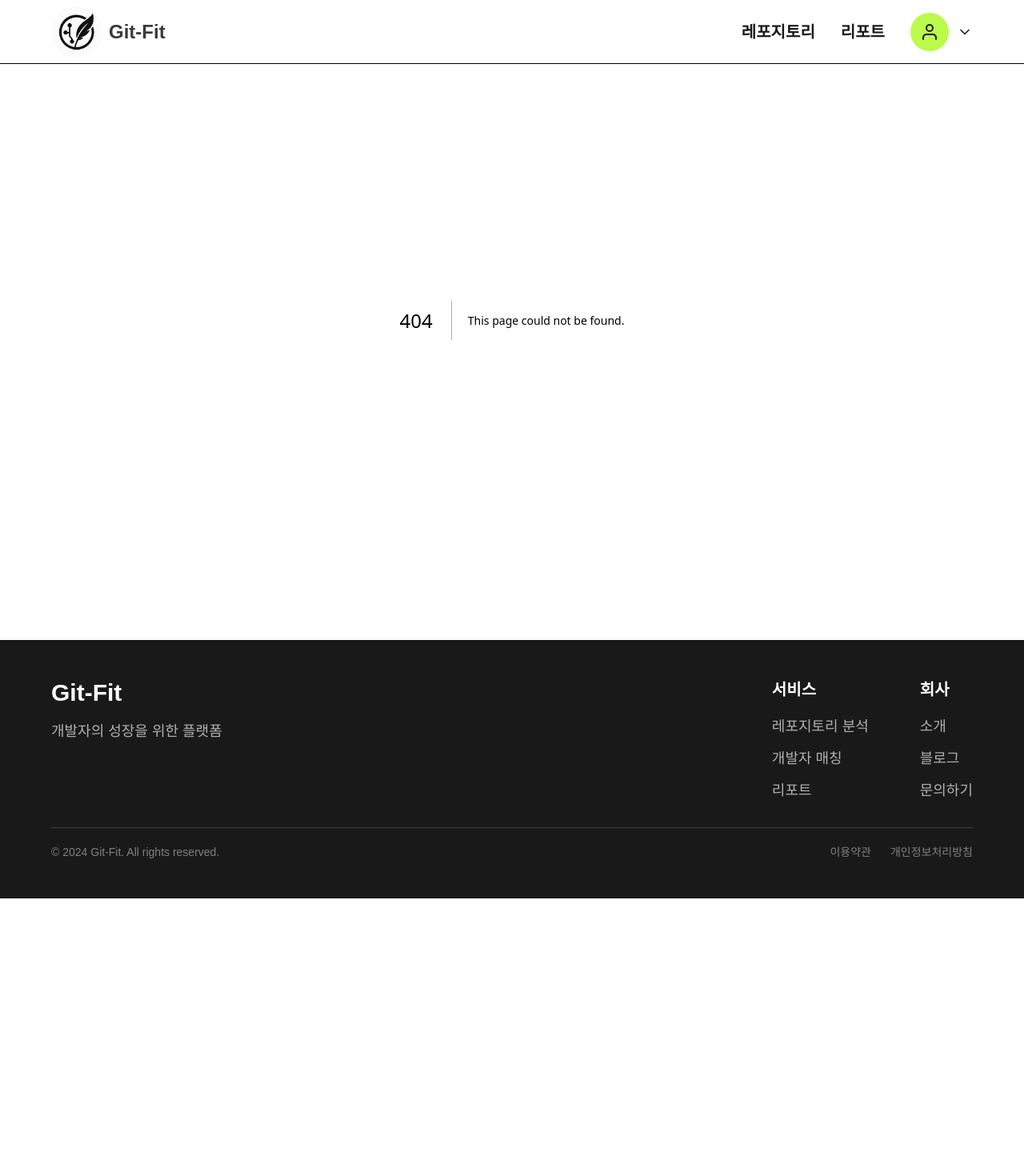
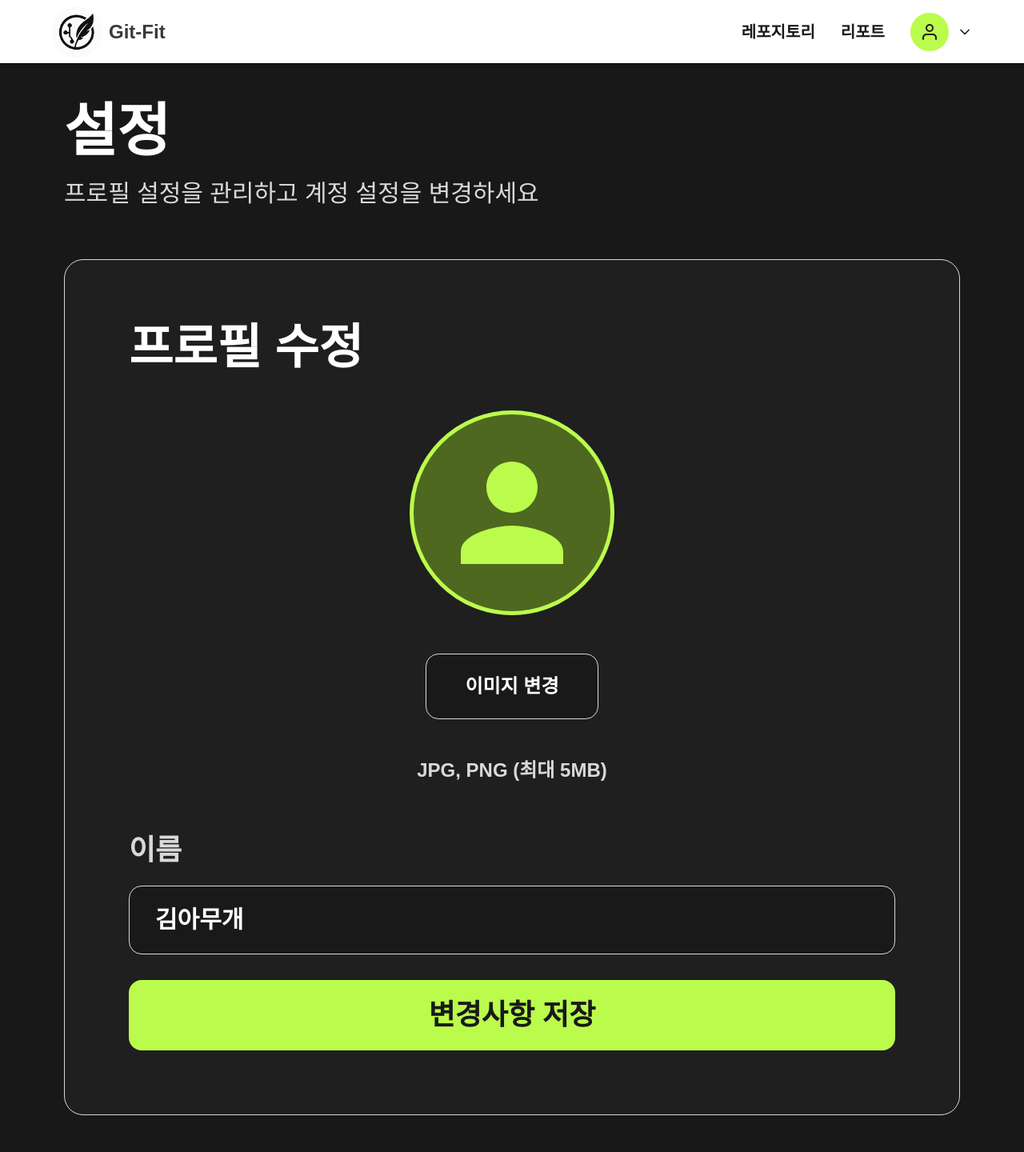
Before and after one commit to KAU-gitfit/gitfit-next, a Next.js app: page /settings in a window 1280 px wide. Before the commit this address had no page. Shown: the top 1440 px of the page at 80% size. Before the commit the page ends 1123 px from the top, so only its background shows below. Built offline with nearby package versions, Linux system fonts and the light colour scheme.

Commit message:
Settings page

```diff
--- a/app/components/Header.tsx
+++ b/app/components/Header.tsx
@@ -2,16 +2,22 @@
 
 import { useState, useEffect, useRef } from "react";
 import Link from "next/link";
+import Image from "next/image";
 import Logo from "./Logo";
 import { IconUser } from "./icons";
+import { useProfile } from "@/app/context/ProfileContext";
 
 export default function Header() {
   const [isDropdownOpen, setIsDropdownOpen] = useState(false);
   const dropdownRef = useRef<HTMLDivElement>(null);
+  const { profileImage } = useProfile();
 
   useEffect(() => {
     const handleClickOutside = (event: MouseEvent) => {
-      if (dropdownRef.current && !dropdownRef.current.contains(event.target as Node)) {
+      if (
+        dropdownRef.current &&
+        !dropdownRef.current.contains(event.target as Node)
+      ) {
         setIsDropdownOpen(false);
       }
     };
@@ -28,17 +34,26 @@ export default function Header() {
   return (
     <header className="absolute bg-white border-b border-black top-0 left-0 w-full h-16 md:h-18 lg:h-20 xl:h-20 z-50">
       <div className="flex items-center justify-between h-full px-4 md:px-8 lg:px-12 xl:px-16 max-w-[1920px] mx-auto">
-        <Link href="/" className="flex gap-1 md:gap-2 items-center cursor-pointer">
+        <Link
+          href="/"
+          className="flex gap-1 md:gap-2 items-center cursor-pointer"
+        >
           <Logo className="relative shrink-0 size-12 md:size-14 lg:size-16 xl:size-16" />
           <div className="flex flex-col font-bold justify-center text-[#3a3a3a] text-xl md:text-2xl lg:text-2xl xl:text-2xl">
             <p>Git-Fit</p>
           </div>
         </Link>
         <div className="flex gap-4 md:gap-6 lg:gap-6 xl:gap-8 items-center">
-          <Link href="/repositories" className="font-semibold text-[#191919] text-base md:text-lg lg:text-lg xl:text-xl hover:text-[#bbfb4c] transition-colors cursor-pointer">
+          <Link
+            href="/repositories"
+            className="font-semibold text-[#191919] text-base md:text-lg lg:text-lg xl:text-xl hover:text-[#bbfb4c] transition-colors cursor-pointer"
+          >
             레포지토리
           </Link>
-          <Link href="/reports" className="font-semibold text-[#191919] text-base md:text-lg lg:text-lg xl:text-xl hover:text-[#bbfb4c] transition-colors cursor-pointer">
+          <Link
+            href="/reports"
+            className="font-semibold text-[#191919] text-base md:text-lg lg:text-lg xl:text-xl hover:text-[#bbfb4c] transition-colors cursor-pointer"
+          >
             리포트
           </Link>
           <div className="relative" ref={dropdownRef}>
@@ -46,12 +61,36 @@ export default function Header() {
               onClick={() => setIsDropdownOpen(!isDropdownOpen)}
               className="flex gap-2 md:gap-2.5 items-center"
             >
-              <div className="bg-[#bbfb4c] flex items-center justify-center rounded-full size-10 md:size-11 lg:size-12 xl:size-12">
-                <IconUser size={24} />
+              <div className="bg-[#bbfb4c] flex items-center justify-center rounded-full size-10 md:size-11 lg:size-12 xl:size-12 overflow-hidden">
+                {profileImage ? (
+                  <Image
+                    src={profileImage}
+                    alt="프로필"
+                    width={48}
+                    height={48}
+                    className="w-full h-full object-cover"
+                  />
+                ) : (
+                  <IconUser size={24} />
+                )}
               </div>
               <div className="flex items-center justify-center size-4 md:size-5 lg:size-5">
-                <svg width="100%" height="100%" viewBox="0 0 24 24" fill="none" className={`transition-transform ${isDropdownOpen ? 'rotate-[-90deg]' : 'rotate-90'}`}>
-                  <path d="M9 18L15 12L9 6" stroke="#1d1b20" strokeWidth="2" strokeLinecap="round" strokeLinejoin="round" />
+                <svg
+                  width="100%"
+                  height="100%"
+                  viewBox="0 0 24 24"
+                  fill="none"
+                  className={`transition-transform ${
+                    isDropdownOpen ? "rotate-[-90deg]" : "rotate-90"
+                  }`}
+                >
+                  <path
+                    d="M9 18L15 12L9 6"
+                    stroke="#1d1b20"
+                    strokeWidth="2"
+                    strokeLinecap="round"
+                    strokeLinejoin="round"
+                  />
                 </svg>
               </div>
             </button>
@@ -60,14 +99,22 @@ export default function Header() {
             {isDropdownOpen && (
               <div className="absolute right-0 top-12 md:top-13 lg:top-14 xl:top-14 bg-white border-2 border-[#e0e0e0] rounded-xl shadow-lg w-56 md:w-60 lg:w-64 py-2 z-50">
                 <button className="w-full px-4 md:px-5 py-3 md:py-3.5 text-left hover:bg-[#f5f5f5] transition-colors">
-                  <span className="text-[#191919] text-base md:text-lg lg:text-lg xl:text-xl font-medium">마이페이지</span>
+                  <span className="text-[#191919] text-base md:text-lg lg:text-lg xl:text-xl font-medium">
+                    마이페이지
+                  </span>
                 </button>
-                <button className="w-full px-4 md:px-5 py-3 md:py-3.5 text-left hover:bg-[#f5f5f5] transition-colors">
-                  <span className="text-[#191919] text-base md:text-lg lg:text-lg xl:text-xl font-medium">설정</span>
-                </button>
+                <Link href="/settings" className="w-full block">
+                  <button className="w-full px-4 md:px-5 py-3 md:py-3.5 text-left hover:bg-[#f5f5f5] transition-colors">
+                    <span className="text-[#191919] text-base md:text-lg lg:text-lg xl:text-xl font-medium">
+                      설정
+                    </span>
+                  </button>
+                </Link>
                 <div className="border-t border-[#e0e0e0] my-2" />
                 <button className="w-full px-4 md:px-5 py-3 md:py-3.5 text-left hover:bg-[#f5f5f5] transition-colors">
-                  <span className="text-[#191919] text-base md:text-lg lg:text-lg xl:text-xl font-medium">로그아웃</span>
+                  <span className="text-[#191919] text-base md:text-lg lg:text-lg xl:text-xl font-medium">
+                    로그아웃
+                  </span>
                 </button>
               </div>
             )}
--- /dev/null
+++ b/app/context/ProfileContext.tsx
@@ -0,0 +1,51 @@
+"use client";
+
+import {
+  createContext,
+  useContext,
+  useEffect,
+  useState,
+  ReactNode,
+} from "react";
+import {
+  loadProfileImage,
+  saveProfileImage,
+  clearProfileImage,
+} from "@/lib/profileStorage";
+
+interface ProfileContextType {
+  profileImage: string | null;
+  setProfileImage: (value: string | null) => void;
+}
+
+const ProfileContext = createContext<ProfileContextType | undefined>(undefined);
+
+export function ProfileProvider({ children }: { children: ReactNode }) {
+  const [profileImage, setProfileImage] = useState<string | null>(() => {
+    if (typeof window === "undefined") return null;
+    return loadProfileImage();
+  });
+  // profileImage가 변경될 때마다 localStorage에 저장 또는 삭제
+  // profileImage 변경 → localStorage 동기화
+  useEffect(() => {
+    if (profileImage === null) {
+      clearProfileImage();
+    } else {
+      saveProfileImage(profileImage);
+    }
+  }, [profileImage]);
+
+  return (
+    <ProfileContext.Provider value={{ profileImage, setProfileImage }}>
+      {children}
+    </ProfileContext.Provider>
+  );
+}
+
+export function useProfile() {
+  const context = useContext(ProfileContext);
+  if (!context) {
+    throw new Error("useProfile must be used within a ProfileProvider");
+  }
+  return context;
+}
--- a/app/layout.tsx
+++ b/app/layout.tsx
@@ -3,6 +3,7 @@ import { Geist, Geist_Mono } from "next/font/google";
 import "./globals.css";
 import Header from "./components/Header";
 import Footer from "./components/Footer";
+import { ProfileProvider } from "./context/ProfileContext";
 
 const geistSans = Geist({
   variable: "--font-geist-sans",
@@ -16,7 +17,8 @@ const geistMono = Geist_Mono({
 
 export const metadata: Metadata = {
   title: "Git-Fit - 개발자 역량, 깃허브에서 찾고 커리어 매칭까지",
-  description: "Git-Fit으로 당신의 진짜 실력을 증명하고 최고의 기업에 지원하세요.",
+  description:
+    "Git-Fit으로 당신의 진짜 실력을 증명하고 최고의 기업에 지원하세요.",
 };
 
 export default function RootLayout({
@@ -29,11 +31,11 @@ export default function RootLayout({
       <body
         className={`${geistSans.variable} ${geistMono.variable} antialiased flex flex-col min-h-screen`}
       >
-        <Header />
-        <main className="flex-1">
-          {children}
-        </main>
-        <Footer />
+        <ProfileProvider>
+          <Header />
+          <main className="flex-1">{children}</main>
+          <Footer />
+        </ProfileProvider>
       </body>
     </html>
   );
--- /dev/null
+++ b/app/settings/page.tsx
@@ -0,0 +1,155 @@
+"use client";
+import { useState, useRef } from "react";
+import Header from "../components/Header";
+import { useProfile } from "@/app/context/ProfileContext";
+
+export default function SettingsPage() {
+  const [userName, setUserName] = useState("김아무개");
+  const { profileImage, setProfileImage } = useProfile();
+  const fileInputRef = useRef<HTMLInputElement>(null);
+
+  const handleImageUpload = (event: React.ChangeEvent<HTMLInputElement>) => {
+    const file = event.target.files?.[0];
+    if (file && file.size <= 5 * 1024 * 1024) {
+      const reader = new FileReader();
+      reader.onload = (e) => {
+        setProfileImage(e.target?.result as string);
+      };
+      reader.readAsDataURL(file);
+    } else {
+      alert("파일 크기는 5MB 이하여야 합니다.");
+    }
+  };
+
+  const handleImageChangeClick = () => {
+    fileInputRef.current?.click();
+  };
+
+  const handleSaveChanges = () => {
+    alert(`사용자 이름이 "${userName}"으로 변경되었습니다.`);
+  };
+
+  const handleAccountDeletion = () => {
+    if (
+      window.confirm(
+        "정말로 계정을 탈퇴하시겠습니까? 이 작업은 되돌릴 수 없습니다."
+      )
+    ) {
+      alert("계정이 삭제되었습니다.");
+    }
+  };
+
+  return (
+    <main className="min-h-screen bg-[#181818]">
+      <Header />
+
+      <div className="pt-32 pb-16 px-8 md:px-16 lg:px-20 max-w-7xl mx-auto">
+        {/* 제목 섹션 */}
+        <div className="mb-16">
+          <h1 className="text-5xl md:text-6xl lg:text-7xl font-bold text-white mb-6">
+            설정
+          </h1>
+          <p className="text-xl md:text-2xl lg:text-3xl text-[#d9d9d9]">
+            프로필 설정을 관리하고 계정 설정을 변경하세요
+          </p>
+        </div>
+
+        {/* 프로필 수정 섹션 */}
+        <div className="bg-[#1f1f1f] border border-[#d9d9d9] rounded-3xl p-12 md:p-16 lg:p-20 mb-12">
+          <div className="mb-12">
+            <h2 className="text-4xl md:text-5xl lg:text-6xl font-bold text-white mb-2">
+              프로필 수정
+            </h2>
+          </div>
+
+          {/* 프로필 이미지 영역 */}
+          <div className="flex flex-col items-center gap-8 md:gap-10 lg:gap-12 mb-16">
+            {/* 프로필 원형 */}
+            <div className="w-48 md:w-56 lg:w-64 aspect-square bg-[#4e6820] border-4 md:border-5 border-[#bbfb4c] rounded-full flex items-center justify-center flex-shrink-0 overflow-hidden">
+              {profileImage ? (
+                <img
+                  src={profileImage}
+                  alt="프로필"
+                  className="w-full h-full object-cover"
+                />
+              ) : (
+                <div className="w-32 md:w-40 lg:w-48 h-32 md:h-40 lg:h-48 flex items-center justify-center">
+                  <svg
+                    className="w-full h-full text-[#bbfb4c]"
+                    fill="currentColor"
+                    viewBox="0 0 24 24"
+                  >
+                    <path d="M12 12c2.21 0 4-1.79 4-4s-1.79-4-4-4-4 1.79-4 4 1.79 4 4 4zm0 2c-2.67 0-8 1.34-8 4v2h16v-2c0-2.66-5.33-4-8-4z" />
+                  </svg>
+                </div>
+              )}
+            </div>
+
+            {/* 이미지 변경 버튼 */}
+            <button
+              onClick={handleImageChangeClick}
+              className="bg-[#191919] border border-[#d9d9d9] rounded-2xl px-8 md:px-10 lg:px-12 py-4 md:py-5 lg:py-6 hover:bg-[#2a2a2a] transition-colors"
+            >
+              <span className="text-white font-bold text-lg md:text-xl lg:text-2xl">
+                이미지 변경
+              </span>
+            </button>
+            <input
+              ref={fileInputRef}
+              type="file"
+              accept="image/jpeg,image/png"
+              onChange={handleImageUpload}
+              className="hidden"
+            />
+
+            {/* 파일 정보 */}
+            <p className="text-[#d9d9d9] font-bold text-lg md:text-xl lg:text-2xl">
+              JPG, PNG (최대 5MB)
+            </p>
+          </div>
+
+          {/* 이름 입력 섹션 */}
+          <div className="mb-8">
+            <label className="block text-[#d9d9d9] font-bold text-2xl md:text-3xl lg:text-4xl mb-6">
+              이름
+            </label>
+            <input
+              type="text"
+              value={userName}
+              onChange={(e) => setUserName(e.target.value)}
+              className="w-full bg-[#191919] border border-[#d9d9d9] rounded-2xl px-6 md:px-8 lg:px-8 py-4 md:py-5 lg:py-6 text-white font-bold text-xl md:text-2xl lg:text-3xl focus:outline-none focus:ring-2 focus:ring-[#bbfb4c]"
+            />
+          </div>
+
+          {/* 변경사항 저장 버튼 */}
+          <button
+            onClick={handleSaveChanges}
+            className="w-full bg-[#bbfb4c] rounded-2xl py-4 md:py-5 lg:py-6 hover:bg-[#a8e535] transition-colors font-bold text-2xl md:text-3xl lg:text-4xl text-[#191919]"
+          >
+            변경사항 저장
+          </button>
+        </div>
+
+        {/* 탈퇴 섹션 */}
+        <div className="bg-[#1f1f1f] border border-[#d9d9d9] rounded-3xl p-12 md:p-16 lg:p-20">
+          <div className="mb-8">
+            <h2 className="text-3xl md:text-4xl lg:text-5xl font-bold text-white mb-4">
+              탈퇴
+            </h2>
+            <p className="text-[#d9d9d9] font-bold text-xl md:text-2xl lg:text-3xl">
+              계정을 영구적으로 삭제합니다
+            </p>
+          </div>
+
+          {/* 계정 탈퇴 버튼 */}
+          <button
+            onClick={handleAccountDeletion}
+            className="w-full bg-[#191919] border border-[#d9d9d9] rounded-2xl py-4 md:py-5 lg:py-6 hover:bg-[#2a2a2a] transition-colors font-bold text-xl md:text-2xl lg:text-3xl text-white"
+          >
+            계정 탈퇴
+          </button>
+        </div>
+      </div>
+    </main>
+  );
+}
--- /dev/null
+++ b/lib/profileStorage.ts
@@ -0,0 +1,51 @@
+/**
+ * 프로필 이미지 저장소 모듈
+ * 현재 localStorage 기반으로 구현되어 있음
+ * 나중에 백엔드 API로 교체 가능하도록 설계됨
+ */
+
+const PROFILE_IMAGE_KEY = "profileImage";
+
+/**
+ * localStorage에서 프로필 이미지를 불러옴
+ * 나중에 백엔드 API로 교체: GET /api/profile/image
+ */
+export function loadProfileImage(): string | null {
+  if (typeof window === "undefined") return null;
+
+  try {
+    const image = localStorage.getItem(PROFILE_IMAGE_KEY);
+    return image;
+  } catch (error) {
+    console.error("Failed to load profile image:", error);
+    return null;
+  }
+}
+
+/**
+ * localStorage에 프로필 이미지를 저장
+ * 나중에 백엔드 API로 교체: POST /api/profile/image
+ */
+export function saveProfileImage(value: string): void {
+  if (typeof window === "undefined") return;
+
+  try {
+    localStorage.setItem(PROFILE_IMAGE_KEY, value);
+  } catch (error) {
+    console.error("Failed to save profile image:", error);
+  }
+}
+
+/**
+ * localStorage에서 프로필 이미지를 삭제
+ * 나중에 백엔드 API로 교체: DELETE /api/profile/image
+ */
+export function clearProfileImage(): void {
+  if (typeof window === "undefined") return;
+
+  try {
+    localStorage.removeItem(PROFILE_IMAGE_KEY);
+  } catch (error) {
+    console.error("Failed to clear profile image:", error);
+  }
+}
```
